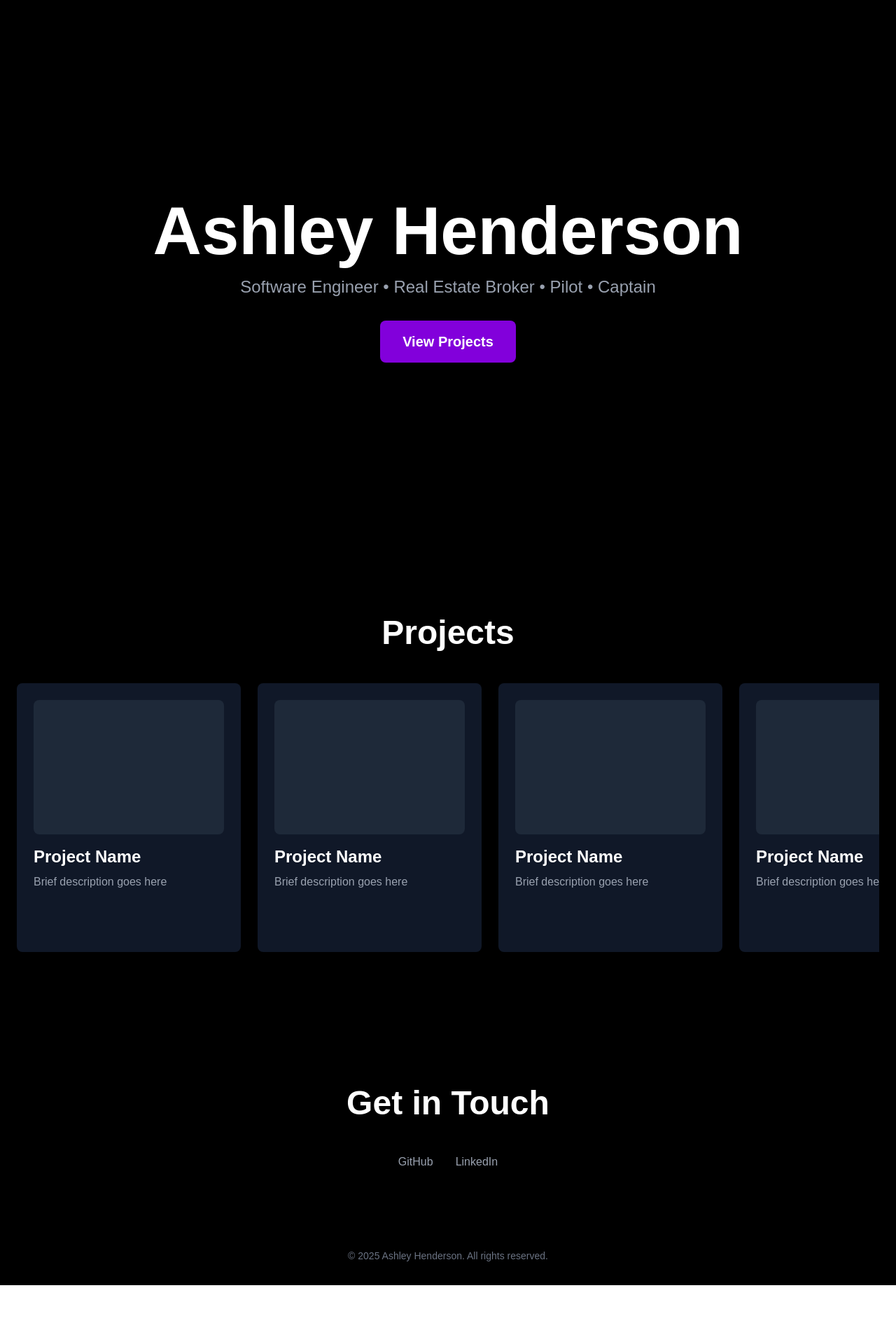
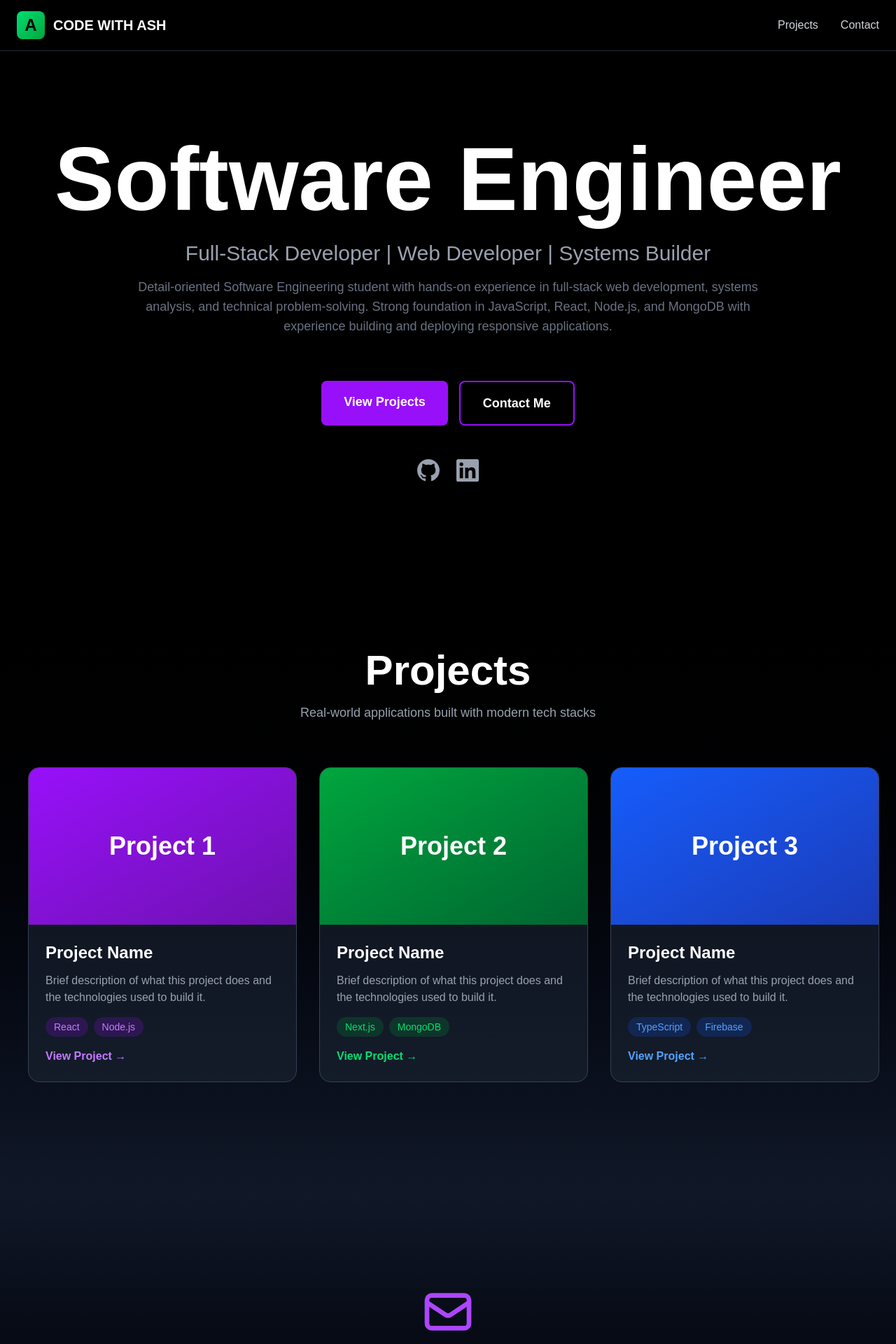
Before and after one commit to codewithash-dev/codewithash, a Next.js app: page / in a window 1280 px wide. Shown: the top 1920 px of the page at 70% size. Before the commit the page ends 1836 px from the top, so only its background shows below. Built offline with nearby package versions, Linux system fonts and the light colour scheme.

Commit message:
Redesign with Mosh colors + Antonio navigation and horizontal scroll

```diff
--- a/app/page.tsx
+++ b/app/page.tsx
@@ -1,71 +1,197 @@
 export default function Home() {
   return (
     <main className="min-h-screen bg-black text-white">
+      {/* Navigation */}
+      <nav className="fixed top-0 w-full bg-black/90 backdrop-blur-sm z-50 border-b border-gray-800">
+        <div className="max-w-7xl mx-auto px-6 py-4 flex items-center justify-between">
+          {/* Logo */}
+          <div className="flex items-center gap-3">
+            <div className="w-10 h-10 bg-gradient-to-br from-green-400 to-green-600 rounded-lg flex items-center justify-center">
+              <span className="text-2xl font-bold text-black">A</span>
+            </div>
+            <span className="text-xl font-bold">CODE WITH ASH</span>
+          </div>
+
+          {/* Nav Links */}
+          <div className="flex gap-8 items-center">
+            <a href="#projects" className="text-gray-300 hover:text-white transition">
+              Projects
+            </a>
+            <a href="#contact" className="text-gray-300 hover:text-white transition">
+              Contact
+            </a>
+          </div>
+        </div>
+      </nav>
+
       {/* Hero Section */}
-      <section className="min-h-screen flex flex-col justify-center items-center px-6">
-        <h1 className="text-6xl md:text-8xl font-bold mb-4 text-center">
-          Ashley Henderson
+      <section className="min-h-screen flex flex-col justify-center items-center px-6 pt-20">
+        <div className="text-center mb-8">
+          <h1 className="text-7xl md:text-9xl font-bold mb-6">
+            Software Engineer
           </h1>
-        <p className="text-xl md:text-2xl text-gray-400 mb-8 text-center">
-          Software Engineer • Real Estate Broker • Pilot • Captain
+          <p className="text-2xl md:text-3xl text-gray-400 mb-4">
+            Full-Stack Developer | Web Developer | Systems Builder
           </p>
+          <p className="text-lg text-gray-500 max-w-4xl mx-auto">
+            Detail-oriented Software Engineering student with hands-on experience in full-stack web development, systems analysis, and technical problem-solving. Strong foundation in JavaScript, React, Node.js, and MongoDB with experience building and deploying responsive applications.
+          </p>
+        </div>
+
+        <div className="flex gap-4 mt-8">
           <a
             href="#projects"
-          className="bg-purple-700 hover:bg-purple-600 text-white px-8 py-4 rounded-lg text-xl font-semibold transition hover:scale-105"
+            className="bg-purple-600 hover:bg-purple-500 text-white px-8 py-4 rounded-lg text-lg font-semibold transition hover:scale-105"
           >
             View Projects
           </a>
+          <a
+            href="#contact"
+            className="border-2 border-purple-600 hover:bg-purple-600/10 text-white px-8 py-4 rounded-lg text-lg font-semibold transition"
+          >
+            Contact Me
+          </a>
+        </div>
+
+        {/* Social Links */}
+        <div className="flex gap-6 mt-12">
+          <a
+            href="https://github.com/codewithash-dev"
+            target="_blank"
+            rel="noopener noreferrer"
+            className="text-gray-400 hover:text-white transition"
+          >
+            <svg className="w-8 h-8" fill="currentColor" viewBox="0 0 24 24">
+              <path d="M12 0C5.37 0 0 5.37 0 12c0 5.31 3.435 9.795 8.205 11.385.6.105.825-.255.825-.57 0-.285-.015-1.23-.015-2.235-3.015.555-3.795-.735-4.035-1.41-.135-.345-.72-1.41-1.23-1.695-.42-.225-1.02-.78-.015-.795.945-.015 1.62.87 1.845 1.23 1.08 1.815 2.805 1.305 3.495.99.105-.78.42-1.305.765-1.605-2.67-.3-5.46-1.335-5.46-5.925 0-1.305.465-2.385 1.23-3.225-.12-.3-.54-1.53.12-3.18 0 0 1.005-.315 3.3 1.23.96-.27 1.98-.405 3-.405s2.04.135 3 .405c2.295-1.56 3.3-1.23 3.3-1.23.66 1.65.24 2.88.12 3.18.765.84 1.23 1.905 1.23 3.225 0 4.605-2.805 5.625-5.475 5.925.435.375.81 1.095.81 2.22 0 1.605-.015 2.895-.015 3.3 0 .315.225.69.825.57A12.02 12.02 0 0024 12c0-6.63-5.37-12-12-12z"/>
+            </svg>
+          </a>
+          <a
+            href="https://www.linkedin.com/in/codewithash"
+            target="_blank"
+            rel="noopener noreferrer"
+            className="text-gray-400 hover:text-white transition"
+          >
+            <svg className="w-8 h-8" fill="currentColor" viewBox="0 0 24 24">
+              <path d="M20.447 20.452h-3.554v-5.569c0-1.328-.027-3.037-1.852-3.037-1.853 0-2.136 1.445-2.136 2.939v5.667H9.351V9h3.414v1.561h.046c.477-.9 1.637-1.85 3.37-1.85 3.601 0 4.267 2.37 4.267 5.455v6.286zM5.337 7.433c-1.144 0-2.063-.926-2.063-2.065 0-1.138.92-2.063 2.063-2.063 1.14 0 2.064.925 2.064 2.063 0 1.139-.925 2.065-2.064 2.065zm1.782 13.019H3.555V9h3.564v11.452zM22.225 0H1.771C.792 0 0 .774 0 1.729v20.542C0 23.227.792 24 1.771 24h20.451C23.2 24 24 23.227 24 22.271V1.729C24 .774 23.2 0 22.222 0h.003z"/>
+            </svg>
+          </a>
+        </div>
       </section>
 
       {/* Projects Section */}
-      <section id="projects" className="py-20 px-6">
-        <h2 className="text-5xl font-bold mb-12 text-center">Projects</h2>
+      <section id="projects" className="py-32 px-6 bg-gradient-to-b from-black to-gray-900">
+        <div className="max-w-7xl mx-auto">
+          <h2 className="text-5xl md:text-6xl font-bold mb-4 text-center">Projects</h2>
+          <p className="text-gray-400 text-center mb-16 text-lg">
+            Real-world applications built with modern tech stacks
+          </p>
 
           {/* Horizontal Scroll Container */}
-        <div className="overflow-x-auto pb-8">
-          <div className="flex gap-6 w-max">
+          <div className="overflow-x-auto pb-8 scrollbar-hide">
+            <div className="flex gap-8 w-max px-4">
 
               {/* Project Card 1 */}
-            <div className="w-80 h-96 bg-gray-900 rounded-lg p-6 hover:scale-105 transition">
-              <div className="w-full h-48 bg-gray-800 rounded-lg mb-4"></div>
-              <h3 className="text-2xl font-bold mb-2">Project Name</h3>
-              <p className="text-gray-400">Brief description goes here</p>
+              <div className="w-96 bg-gray-800/50 rounded-2xl overflow-hidden hover:scale-105 transition-transform duration-300 border border-gray-700">
+                <div className="w-full h-56 bg-gradient-to-br from-purple-600 to-purple-800 flex items-center justify-center">
+                  <span className="text-white text-4xl font-bold">Project 1</span>
+                </div>
+                <div className="p-6">
+                  <h3 className="text-2xl font-bold mb-3">Project Name</h3>
+                  <p className="text-gray-400 mb-4">Brief description of what this project does and the technologies used to build it.</p>
+                  <div className="flex flex-wrap gap-2 mb-4">
+                    <span className="px-3 py-1 bg-purple-600/20 text-purple-400 rounded-full text-sm">React</span>
+                    <span className="px-3 py-1 bg-purple-600/20 text-purple-400 rounded-full text-sm">Node.js</span>
+                  </div>
+                  <a href="#" className="text-purple-400 hover:text-purple-300 transition font-semibold">
+                    View Project →
+                  </a>
+                </div>
               </div>
 
               {/* Project Card 2 */}
-            <div className="w-80 h-96 bg-gray-900 rounded-lg p-6 hover:scale-105 transition">
-              <div className="w-full h-48 bg-gray-800 rounded-lg mb-4"></div>
-              <h3 className="text-2xl font-bold mb-2">Project Name</h3>
-              <p className="text-gray-400">Brief description goes here</p>
+              <div className="w-96 bg-gray-800/50 rounded-2xl overflow-hidden hover:scale-105 transition-transform duration-300 border border-gray-700">
+                <div className="w-full h-56 bg-gradient-to-br from-green-600 to-green-800 flex items-center justify-center">
+                  <span className="text-white text-4xl font-bold">Project 2</span>
+                </div>
+                <div className="p-6">
+                  <h3 className="text-2xl font-bold mb-3">Project Name</h3>
+                  <p className="text-gray-400 mb-4">Brief description of what this project does and the technologies used to build it.</p>
+                  <div className="flex flex-wrap gap-2 mb-4">
+                    <span className="px-3 py-1 bg-green-600/20 text-green-400 rounded-full text-sm">Next.js</span>
+                    <span className="px-3 py-1 bg-green-600/20 text-green-400 rounded-full text-sm">MongoDB</span>
+                  </div>
+                  <a href="#" className="text-green-400 hover:text-green-300 transition font-semibold">
+                    View Project →
+                  </a>
+                </div>
               </div>
 
               {/* Project Card 3 */}
-            <div className="w-80 h-96 bg-gray-900 rounded-lg p-6 hover:scale-105 transition">
-              <div className="w-full h-48 bg-gray-800 rounded-lg mb-4"></div>
-              <h3 className="text-2xl font-bold mb-2">Project Name</h3>
-              <p className="text-gray-400">Brief description goes here</p>
+              <div className="w-96 bg-gray-800/50 rounded-2xl overflow-hidden hover:scale-105 transition-transform duration-300 border border-gray-700">
+                <div className="w-full h-56 bg-gradient-to-br from-blue-600 to-blue-800 flex items-center justify-center">
+                  <span className="text-white text-4xl font-bold">Project 3</span>
+                </div>
+                <div className="p-6">
+                  <h3 className="text-2xl font-bold mb-3">Project Name</h3>
+                  <p className="text-gray-400 mb-4">Brief description of what this project does and the technologies used to build it.</p>
+                  <div className="flex flex-wrap gap-2 mb-4">
+                    <span className="px-3 py-1 bg-blue-600/20 text-blue-400 rounded-full text-sm">TypeScript</span>
+                    <span className="px-3 py-1 bg-blue-600/20 text-blue-400 rounded-full text-sm">Firebase</span>
+                  </div>
+                  <a href="#" className="text-blue-400 hover:text-blue-300 transition font-semibold">
+                    View Project →
+                  </a>
+                </div>
               </div>
 
               {/* Project Card 4 */}
-            <div className="w-80 h-96 bg-gray-900 rounded-lg p-6 hover:scale-105 transition">
-              <div className="w-full h-48 bg-gray-800 rounded-lg mb-4"></div>
-              <h3 className="text-2xl font-bold mb-2">Project Name</h3>
-              <p className="text-gray-400">Brief description goes here</p>
+              <div className="w-96 bg-gray-800/50 rounded-2xl overflow-hidden hover:scale-105 transition-transform duration-300 border border-gray-700">
+                <div className="w-full h-56 bg-gradient-to-br from-orange-600 to-orange-800 flex items-center justify-center">
+                  <span className="text-white text-4xl font-bold">Project 4</span>
+                </div>
+                <div className="p-6">
+                  <h3 className="text-2xl font-bold mb-3">Project Name</h3>
+                  <p className="text-gray-400 mb-4">Brief description of what this project does and the technologies used to build it.</p>
+                  <div className="flex flex-wrap gap-2 mb-4">
+                    <span className="px-3 py-1 bg-orange-600/20 text-orange-400 rounded-full text-sm">React Native</span>
+                    <span className="px-3 py-1 bg-orange-600/20 text-orange-400 rounded-full text-sm">Expo</span>
+                  </div>
+                  <a href="#" className="text-orange-400 hover:text-orange-300 transition font-semibold">
+                    View Project →
+                  </a>
+                </div>
               </div>
 
+            </div>
           </div>
         </div>
       </section>
 
       {/* Contact Section */}
-      <section className="py-20 px-6 text-center">
-        <h2 className="text-5xl font-bold mb-8">Get in Touch</h2>
-        <div className="flex justify-center gap-8 mt-12">
+      <section id="contact" className="py-32 px-6 bg-gradient-to-b from-gray-900 to-black">
+        <div className="max-w-4xl mx-auto text-center">
+          <div className="mb-8">
+            <svg className="w-20 h-20 mx-auto text-purple-500" fill="none" stroke="currentColor" viewBox="0 0 24 24">
+              <path strokeLinecap="round" strokeLinejoin="round" strokeWidth={2} d="M3 8l7.89 5.26a2 2 0 002.22 0L21 8M5 19h14a2 2 0 002-2V7a2 2 0 00-2-2H5a2 2 0 00-2 2v10a2 2 0 002 2z" />
+            </svg>
+          </div>
+          <h2 className="text-5xl md:text-6xl font-bold mb-6">Let's Connect</h2>
+          <p className="text-xl text-gray-400 mb-12">
+            Open to opportunities in full-stack development, web engineering, and software development roles.
+          </p>
+          <a
+            href="mailto:ashley@codewithash.com"
+            className="inline-block bg-purple-600 hover:bg-purple-500 text-white px-10 py-5 rounded-lg text-xl font-semibold transition hover:scale-105"
+          >
+            ashley@codewithash.com
+          </a>
+
+          <div className="flex justify-center gap-8 mt-16">
             <a
               href="https://github.com/codewithash-dev"
               target="_blank"
               rel="noopener noreferrer"
-            className="text-gray-400 hover:text-purple-400 transition"
+              className="text-gray-400 hover:text-purple-400 transition text-lg"
             >
               GitHub
             </a>
@@ -73,15 +199,16 @@ export default function Home() {
               href="https://www.linkedin.com/in/codewithash"
               target="_blank"
               rel="noopener noreferrer"
-            className="text-gray-400 hover:text-purple-400 transition"
+              className="text-gray-400 hover:text-purple-400 transition text-lg"
             >
               LinkedIn
             </a>
           </div>
+        </div>
       </section>
 
       {/* Footer */}
-      <footer className="py-8 text-center text-gray-500 text-sm">
+      <footer className="py-8 text-center text-gray-500 text-sm border-t border-gray-800">
         © 2025 Ashley Henderson. All rights reserved.
       </footer>
     </main>
```
Lines whose indentation alone changed are shown as unchanged.
